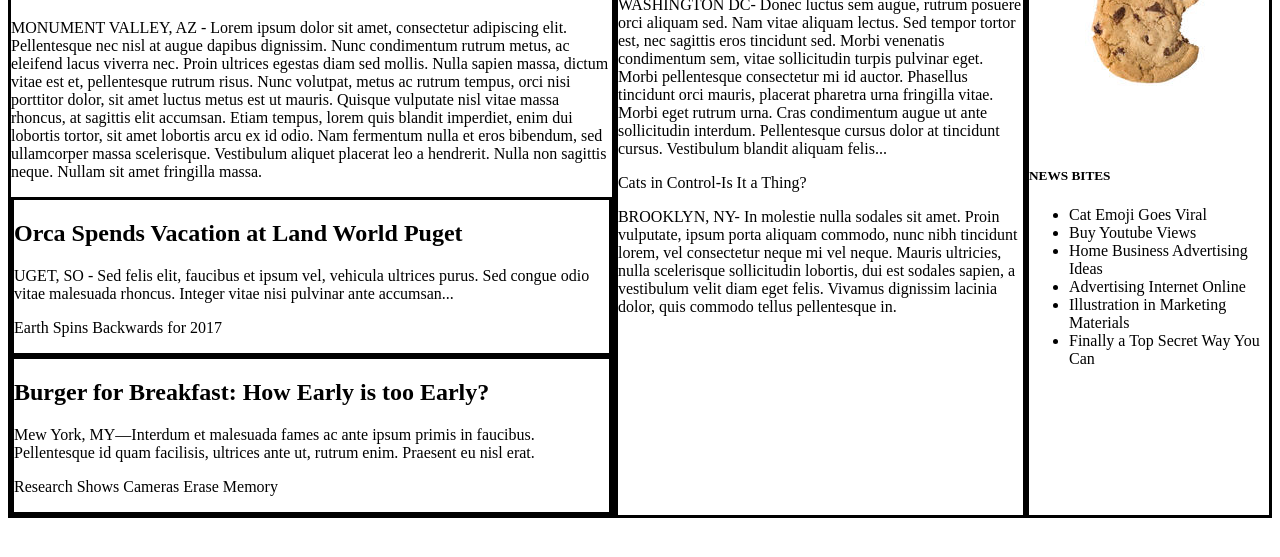
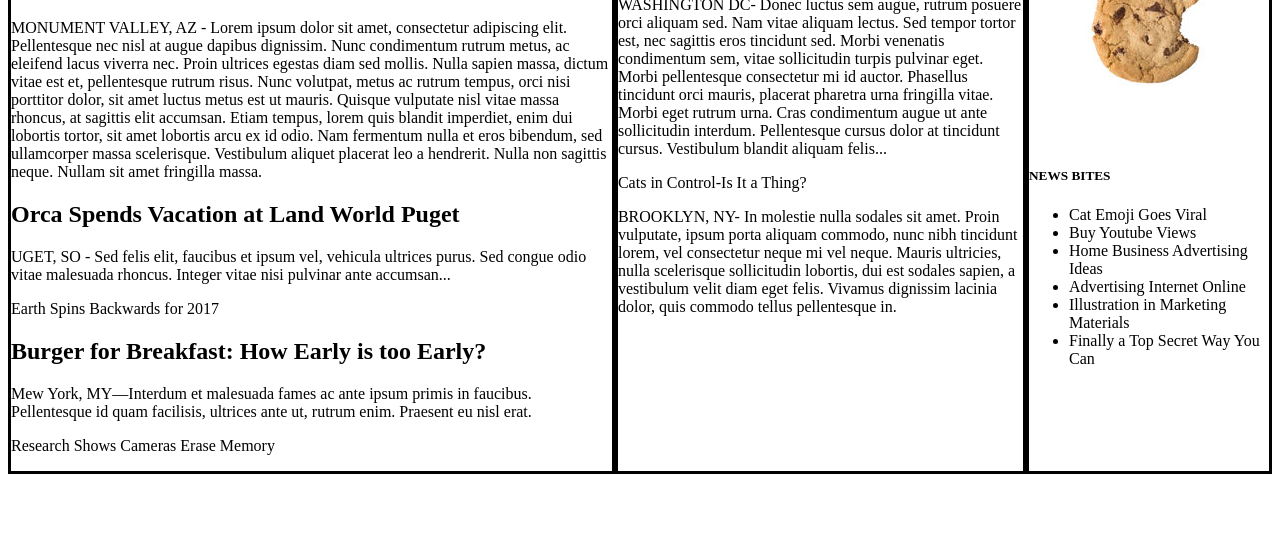
Before and after one commit to HanaKz/MyTime, a plain HTML site: page index.html in a window 1280 px wide. Shown: the part 109-666 px from the top of the page. Drawn offline with Linux system fonts and the light colour scheme.

Commit message:
Update index.html

```diff
--- a/index.html
+++ b/index.html
@@ -24,15 +24,15 @@
             <div class="content"><p>MONUMENT VALLEY, AZ - Lorem ipsum dolor sit amet, consectetur adipiscing elit. Pellentesque nec nisl at augue dapibus dignissim. Nunc condimentum rutrum metus, ac eleifend lacus viverra nec. Proin ultrices egestas diam sed mollis. Nulla sapien massa, dictum vitae est et, pellentesque rutrum risus. Nunc volutpat, metus ac rutrum tempus, orci nisi porttitor dolor, sit amet luctus metus est ut mauris. Quisque vulputate nisl vitae massa rhoncus, at sagittis elit accumsan. Etiam tempus, lorem quis blandit imperdiet, enim dui lobortis tortor, sit amet lobortis arcu ex id odio. Nam fermentum nulla et eros bibendum, sed ullamcorper massa scelerisque. Vestibulum aliquet placerat leo a hendrerit. Nulla non sagittis neque. Nullam sit amet fringilla
             massa.</p>
             </div>
-  <div class="column tinyone">
+  <div class="tiny">
        <div class="title"><h2>Orca Spends Vacation at Land World Puget</h2>
       </div>
             <div class="content"><p>UGET, SO - Sed felis elit, faucibus et ipsum vel, vehicula ultrices purus. Sed congue odio vitae malesuada rhoncus. Integer vitae nisi pulvinar ante
             accumsan...</p>
             </div>
                    <div class="picture-title"><p>Earth Spins Backwards for 2017</p>
-                   </div></div>
-  <div class="column tinytwo">
+                   </div>
+
       <div class="title"><h2>Burger for Breakfast: How Early is too Early?</h2>
       </div>
             <div class="content"><p>Mew York, MY—Interdum et malesuada fames ac ante ipsum primis in faucibus. Pellentesque id quam facilisis, ultrices ante ut, rutrum enim. Praesent eu nisl
```
